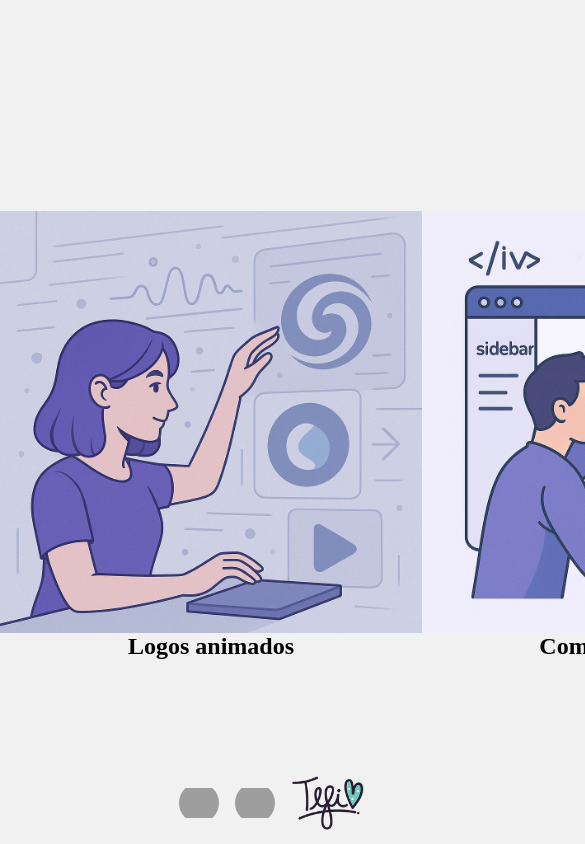
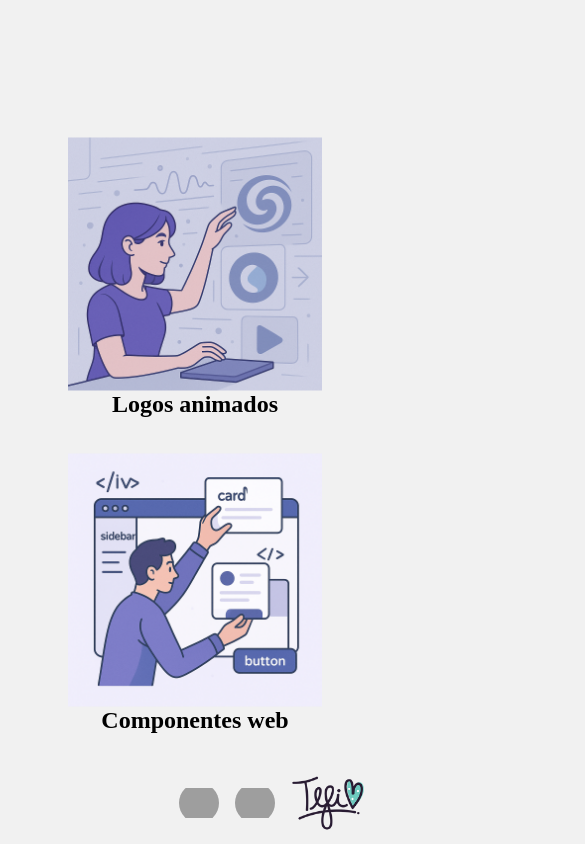
Before and after one commit to david-aravena/tefi-portafolio, a React (Vite) app: page / in a window 390 px wide. Shown: the top 844 px of the page, 585 px wide, since content can reach past the window. Built offline with nearby package versions, Linux system fonts and the light colour scheme; grey boxes are pictures that could not be loaded.

Commit message:
add: structure images logos animados and componentes for small device

```diff
--- a/src/pages/home/home.css
+++ b/src/pages/home/home.css
@@ -1,7 +1,29 @@
+.containerHome{
+  width: 100vw;
+  height: 50vh;
+  position: absolute;
+  top: 50%;
+  transform: translateY(-50%);
+  display: flex;
+  justify-content: space-around;
+}
+
 .containerLogos, .containerComponents{
-  width: auto;
-  height: 50vh;
+  width: 50%;
+  height: 100%;
   display: flex;
   flex-direction: column;
   align-items: center;
 }
+
+@media (max-width: 1000px) {
+  .containerHome {
+    flex-direction: column;
+    height: 75vh;
+  }
+
+  .containerLogos, .containerComponents {
+    width: 100%;
+    height: 40%;
+  }
+}
--- a/src/pages/home/index.jsx
+++ b/src/pages/home/index.jsx
@@ -2,14 +2,7 @@ import './home.css'
 
 export default function Home(){
   return(
-    <div style={{
-      width:"100vw",
-      position:"absolute",
-      top:"50%",
-      transform: "translateY(-50%)",
-      display:"flex",
-      justifyContent:"space-around"
-    }}>
+    <div className="containerHome">
       <div className="containerLogos">
         <img src="/images/imagenLogosAnimados.png" alt="Imagen Logos Animados" style={{height:"100%"}} />
         <h2>Logos animados</h2>
```
